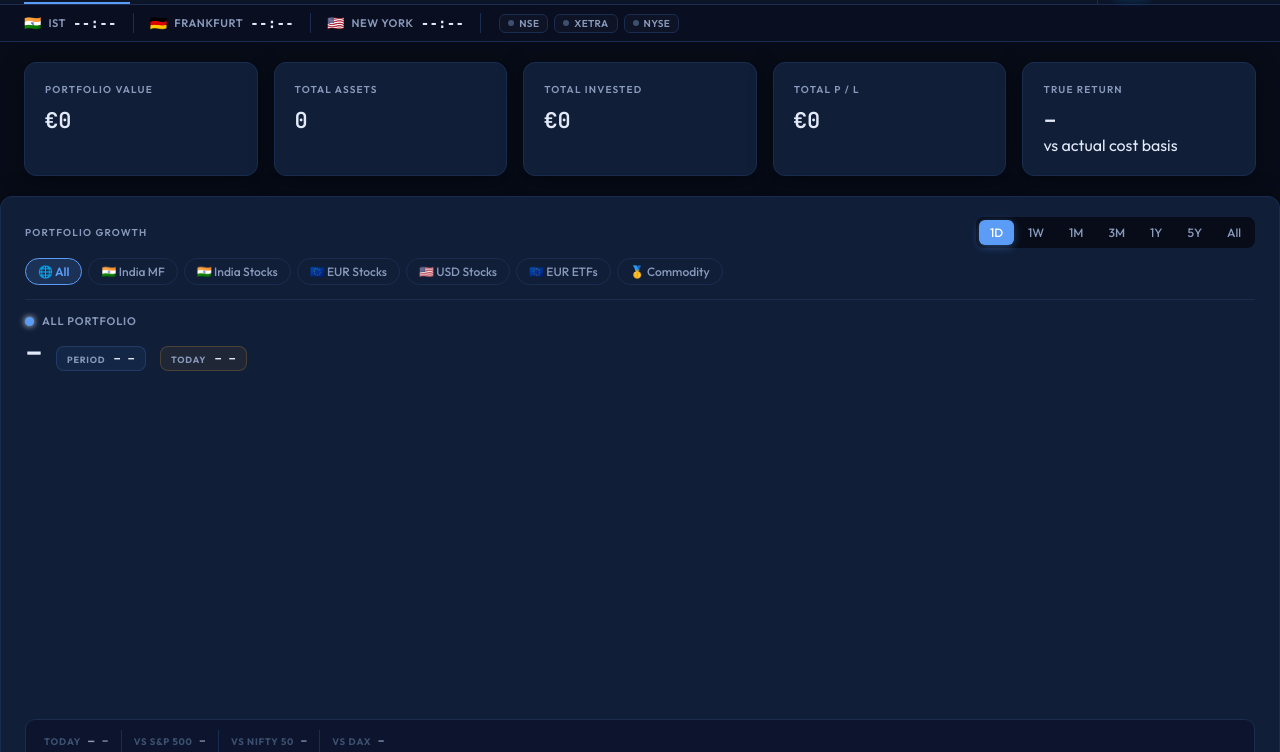
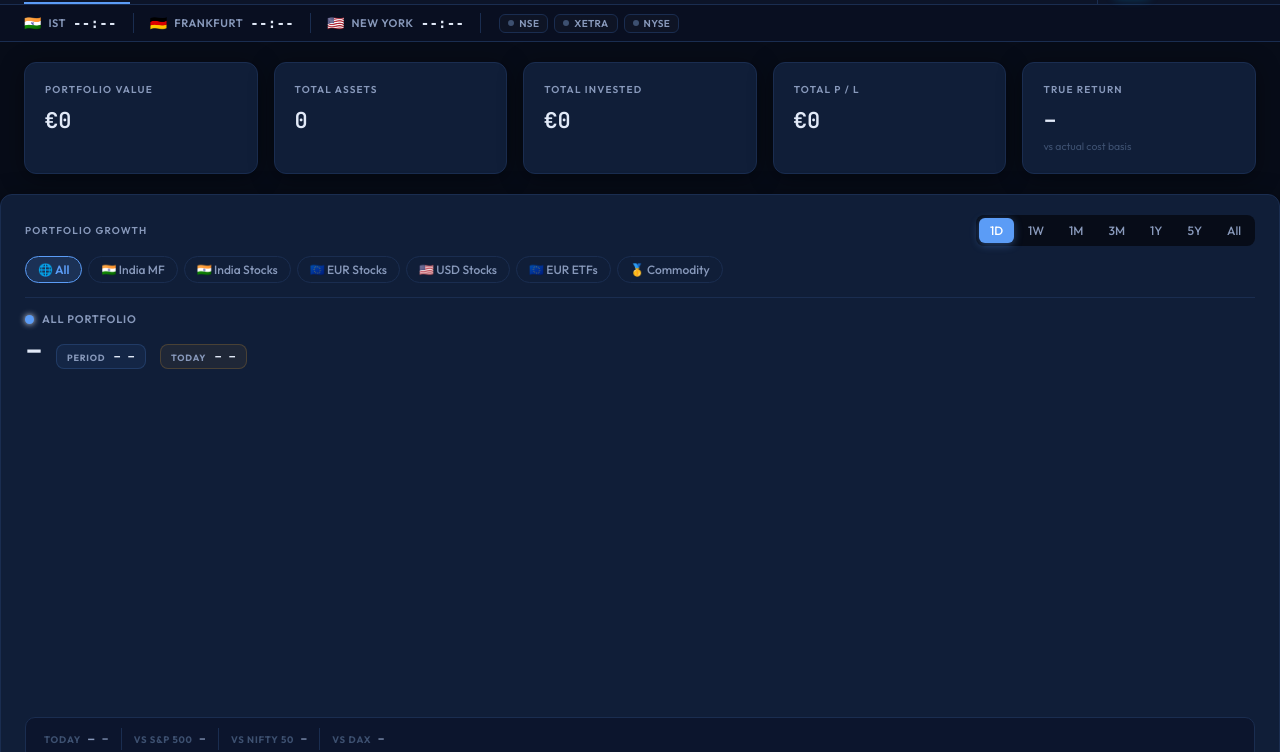
Before and after one commit to srcmenon/portfolio-pwa, a plain HTML site: page index.html in a window 1280 px wide. Shown: the part 48-800 px from the top of the page. Drawn offline with nearby package versions, Linux system fonts and the light colour scheme.

Commit message:
Update style.css

```diff
--- a/style.css
+++ b/style.css
@@ -1381,3 +1381,10 @@ a.insight-headline:hover { color: var(--blue); text-decoration: underline; }
 .pa-fresh  { color: var(--green); opacity: 0.8; }   /* <10 min — green */
 .pa-aging  { color: var(--gold);  opacity: 0.85; }  /* 10min–1h — amber */
 .pa-stale  { color: var(--red);   opacity: 0.75; }  /* >1h — red */
+
+/* ── Summary card sub-label ── */
+.summary-sub {
+  font-size: 10.5px; color: var(--muted);
+  display: block; margin-top: 4px;
+  font-family: var(--font);
+}
```
